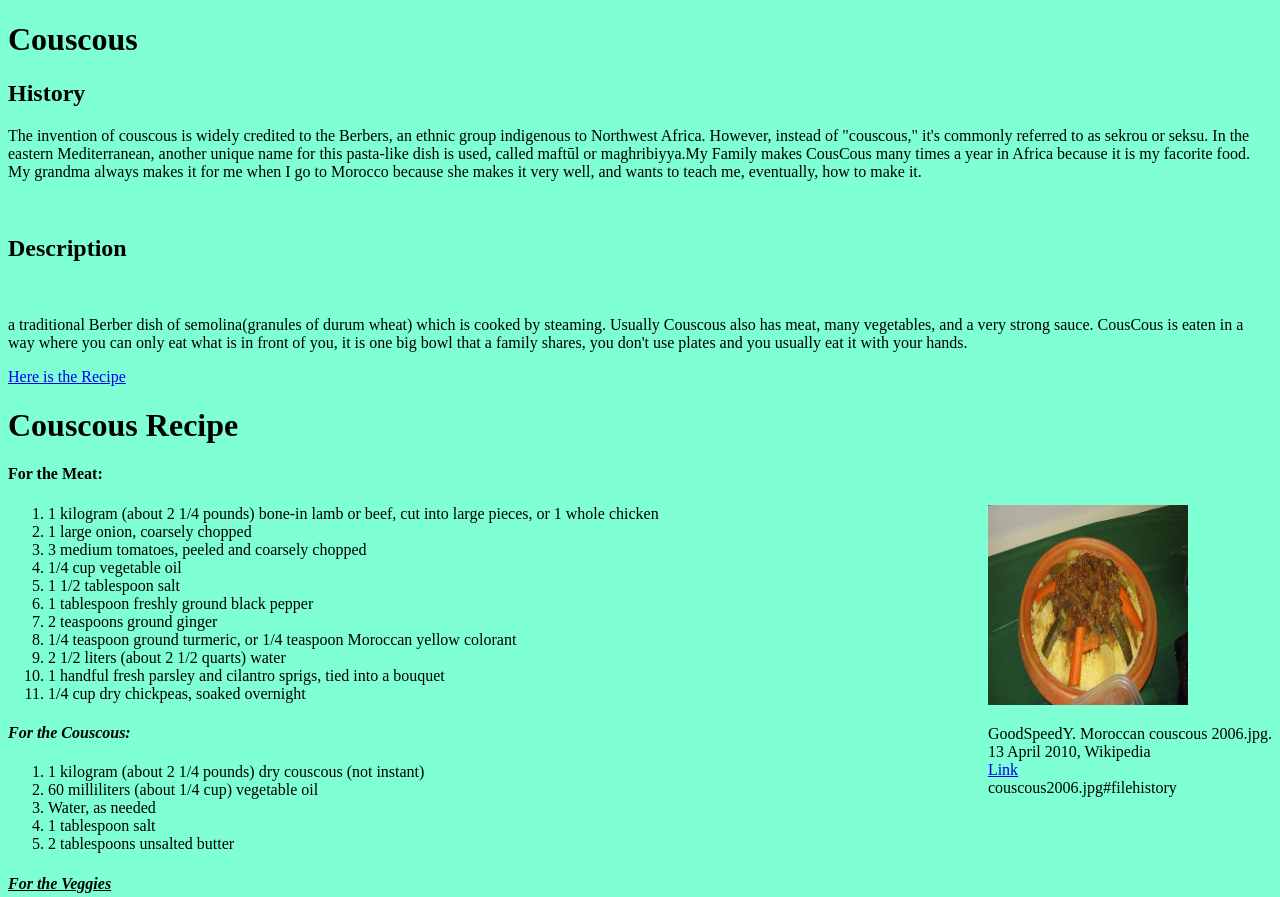
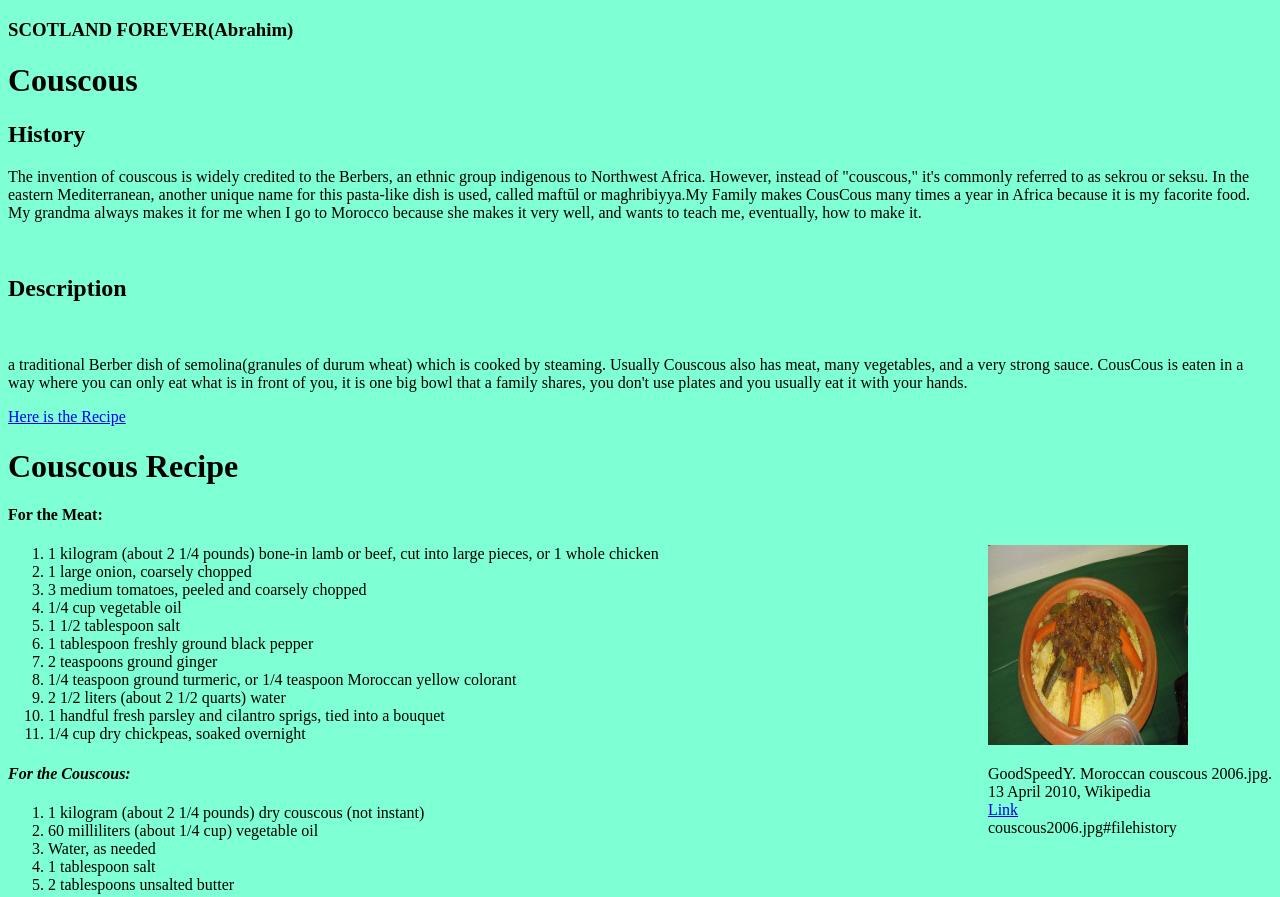
Before and after one commit to abe324/abe324.github.io, a plain HTML site: page index.html in a window 1280 px wide. Shown: the top 897 px of the page. Drawn offline with Linux system fonts and the light colour scheme.

Commit message:
version 6

```diff
--- a/index.html
+++ b/index.html
@@ -7,6 +7,7 @@
         <!--Abrahim Danja Period 6-->
     </head>
     <body>
+        <h3>SCOTLAND FOREVER(Abrahim)</h3>
         <h1>Couscous</h1>
         <h2>History</h2>
         <p>The invention of couscous is widely credited to the Berbers, an ethnic group indigenous to Northwest Africa. However, instead of "couscous," it's commonly referred to as sekrou or seksu. In the eastern Mediterranean, another unique name for this pasta-like dish is used, called maftūl or maghribiyya.My Family makes CousCous many times a year in Africa because it is my facorite food. My grandma always makes it for me when I go to Morocco because she makes it very well, and wants to teach me, eventually, how to make it. </p>
```
